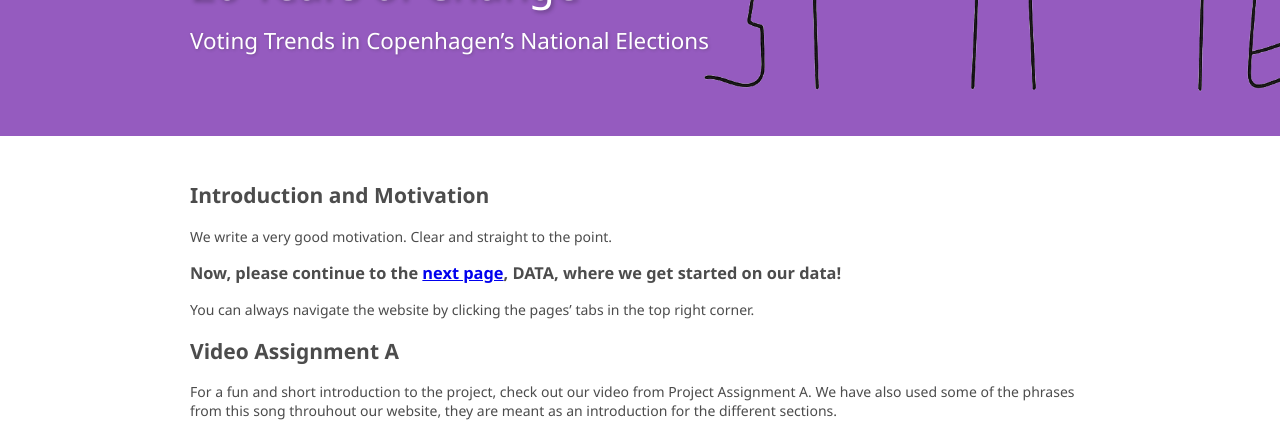
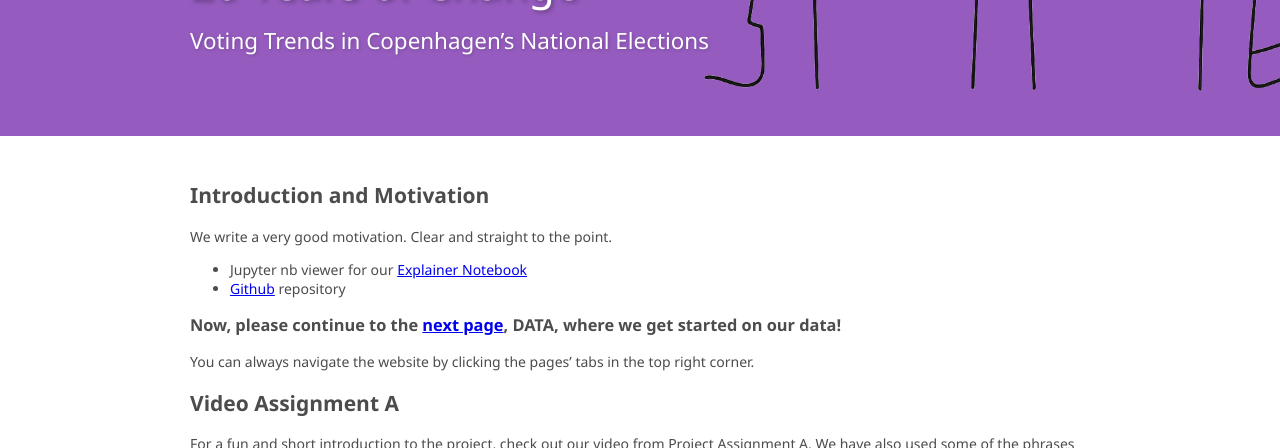
Before and after one commit to johannefranck/johannefranck.github.io, a Jekyll site: the page built from index.markdown, in a window 1280 px wide and 900 px high, scrolled down 442 px, cut to the strip 0-448 px from the top of the window. Built offline with Jekyll 4.4.1, drawn with Linux system fonts in a browser that asks for light colours.

Commit message:
added nb viwever link to home page, spelling

```diff
--- a/demographics.markdown
+++ b/demographics.markdown
@@ -104,7 +104,7 @@ In the plot below, we present the average distribution of support types across t
 
 The interactive plot reveals distinct differences in income support distribution across Copenhagen’s districts for the averaged period for the elections. The most notable difference between districts is the relative high share of residents receiving state pension in *Tårnby*, *Slots* and *Falkoner*. This aligns with the previously observed age distribution in these areas, where a higher proportion of older residents is concentrated. *Tårnby* also stands out with a relatively higher share of residents receiving early retirement benefits, further emphasizing its older demographic profile. In contrast, other areas seem to have a much other composition of residents as there are averagely less than 10% on the different pension supports in *Nørrebro*, *Vesterbro* and *Bispebjerg*. For these districts, unemployment benefits represent the highest relative share of support, suggesting a potentially younger and more economically vulnerable population. This pattern reinforces the narrative that people tend to move into areas with similar socioeconomic profiles, thereby maintaining existing support compositions. A noteworthy exclusion in the dataset is the SU (student support), which is not included in the current visualizations as it is not present in the data. Given the concentration of student populations in districts such as *Nørrebro* and *Vesterbro*, this omission may partially obscure the socioeconomic dynamics in these areas.
 
-Social assistance is perhaps the most debated type of income support and often leveraged by politicians, as public opinions on the topic are highly polarized (*Source: [Belingske](https://www.berlingske.dk/politik/et-besoeg-hos-en-kontanthjaelpsmodtager-har-gjort-stort-indtryk-paa-las)*). From the plot, we can observe differences in the share of residents receiving social assistance across districts. *Bispebjerg* has the highest average share of residents receiving social assistance. However, further examination of support types over the years (see the explainer notebook) reveals that this is primarily driven by a spike in 2014, where approximately 8% of residents received social assistance. By 2019, this figure had reduced to around 5% - still the highest among the districts. All districts, however, experienced a noticeable increase in social assistance in 2014, likely due to the lingering effects of the financial crisis, which led to increased unemployment. Additionally, governmental initiatives, such as the introduction of arbejdsmarkedsydelse (labour market allowance), aimed to reduce the state’s financial burden by encouraging employment and limiting the years during which citizens were eligible for benefits. (*Sources: [Avisen.dk and Ritzau](https://www.avisen.dk/staten-faar-lavere-regning-for-flere-paa-kontanthjae_322727.aspx)* and *[Danmarks Statistik](https://www.dst.dk/da/Statistik/nyheder-analyser-publ/nyt/NytHtml?cid=19305)*)
+Social assistance is perhaps the most debated type of income support and often leveraged by politicians, as public opinions on the topic are highly polarized (*Source: [Berlingske](https://www.berlingske.dk/politik/et-besoeg-hos-en-kontanthjaelpsmodtager-har-gjort-stort-indtryk-paa-las)*). From the plot, we can observe differences in the share of residents receiving social assistance across districts. *Bispebjerg* has the highest average share of residents receiving social assistance. However, further examination of support types over the years (see the explainer notebook) reveals that this is primarily driven by a spike in 2014, where approximately 8% of residents received social assistance. By 2019, this figure had reduced to around 5% - still the highest among the districts. All districts, however, experienced a noticeable increase in social assistance in 2014, likely due to the lingering effects of the financial crisis, which led to increased unemployment. Additionally, governmental initiatives, such as the introduction of arbejdsmarkedsydelse (labour market allowance), aimed to reduce the state’s financial burden by encouraging employment and limiting the years during which citizens were eligible for benefits. (*Sources: [Avisen.dk and Ritzau](https://www.avisen.dk/staten-faar-lavere-regning-for-flere-paa-kontanthjae_322727.aspx)* and *[Danmarks Statistik](https://www.dst.dk/da/Statistik/nyheder-analyser-publ/nyt/NytHtml?cid=19305)*)
 
 
 
--- a/index.markdown
+++ b/index.markdown
@@ -11,7 +11,8 @@ subtitle: Analysis of Election Data in Copenhagen
 
 We write a very good motivation. Clear and straight to the point.
 
-
+* Jupyter nb viewer for our [Explainer Notebook](https://nbviewer.org/github/johannefranck/SocialData2025_FinalProject/blob/main/Explainer_notebook.ipynb)
+* [Github](https://github.com/johannefranck/SocialData2025_FinalProject/tree/main) repository
 
 ### Now, please continue to the [next page](../data#dataset), DATA, where we get started on our data!
 
```
